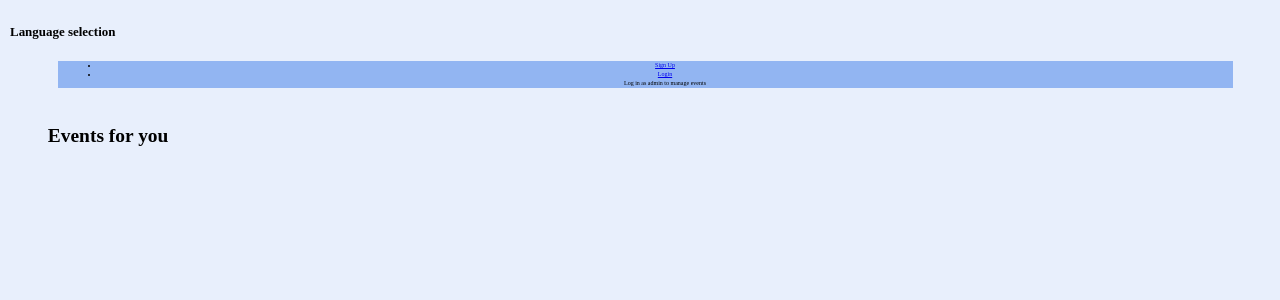
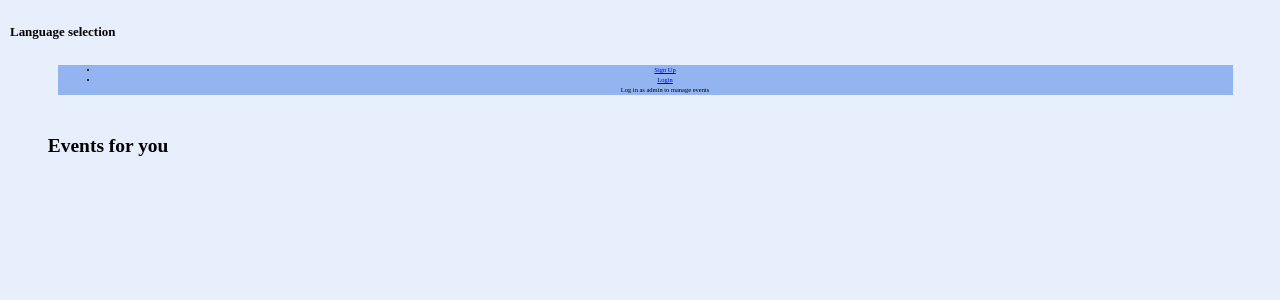
Before and after one commit to lilylusvardii/KV6002_TeamProject, a PHP site: page / in a window 1280 px wide. Shown: the top 300 px of the page. Run offline with PHP 8.4, Linux system fonts and the light colour scheme; data comes from the database, SQL or seed files in the repository; data that the repository does not hold is empty.

Commit message:
Update style.css

```diff
--- a/style.css
+++ b/style.css
@@ -1,13 +1,12 @@
 /* a display way to sorte the appearance of the page */
 #gridCont {
 	display: grid;
-	grid-template-rows:[header] auto [nav] auto [content] auto [footer] auto;
+	grid-template-rows:[header] 30% [nav] 15% [content] 55%;
 	grid-template-columns: [main] 100%;
 	grid-template-areas:
 			'header header '
 			'nav nav '
-			'aside main'
-			'footer footer';
+			'main main';
 }
 /* the header area with a auto flow and css*/
 header 	{
@@ -32,9 +31,9 @@ nav {
 	grid-area: nav;
 	margin-right: 3%;
 	margin-left: 3%;
-	height: 10%;
+	height: 100%;
 	background-color: #92b5f2;
-	font-size: 20%;
+	font-size: 50%;
 	font-family: Century Gothic;
 }
 
```
